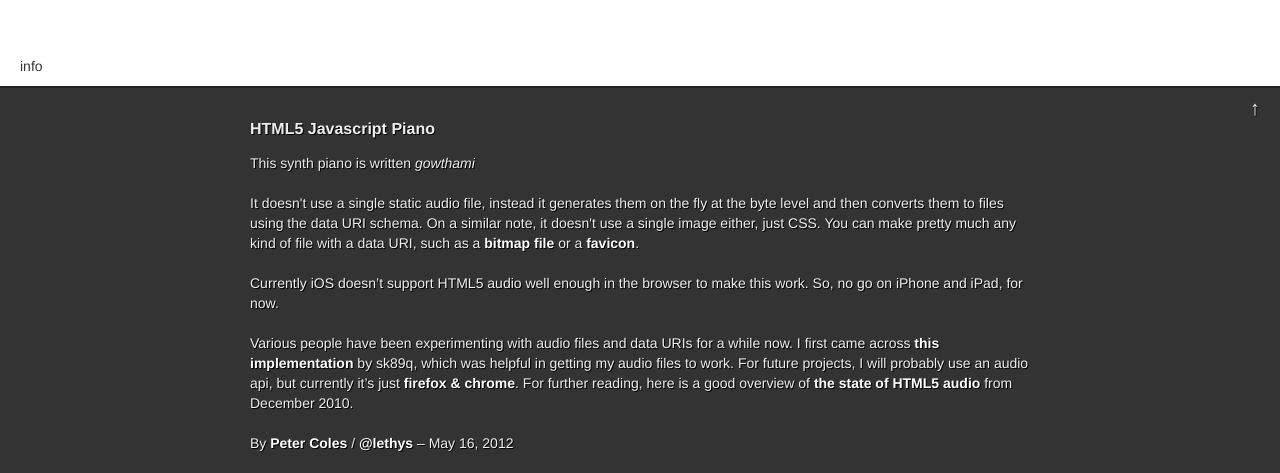
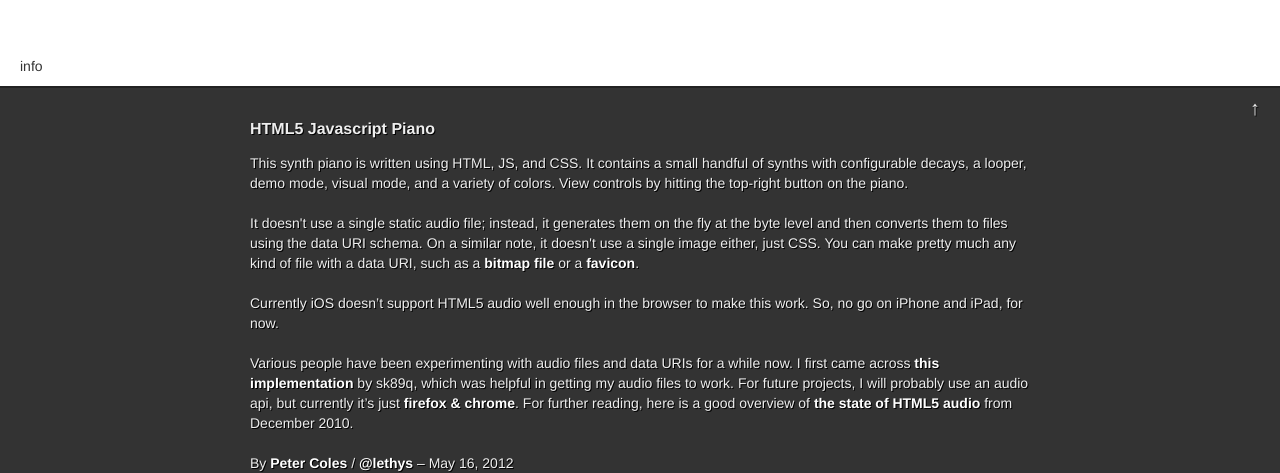
Before and after one commit to 23MH1A05F1/piano, a plain HTML site: page index.html in a window 1280 px wide. Shown: the part 714-1187 px from the top of the page. Drawn offline with Linux system fonts and the light colour scheme.

Commit message:
Fix typos and update dates in index.html

```diff
--- a/index.html
+++ b/index.html
@@ -41,14 +41,14 @@
             <p id="top">↑</p>
             <div id="below-inner">
                 <h2>HTML5 Javascript Piano</h2>
-                <p>This synth piano is written <em>gowthami</em using HTML, JS, and CSS. It contains a small handful of synths with configurable decays, a looper, demo mode, visual mode, and a variety of colors. View controls by hitting the top-right button on the piano.</p>
+                <p>This synth piano is written using HTML, JS, and CSS. It contains a small handful of synths with configurable decays, a looper, demo mode, visual mode, and a variety of colors. View controls by hitting the top-right button on the piano.</p>
                 <p>
-                    It doesn't use a single static audio file, instead it generates them on the fly at the byte level and then converts them to files using the data URI schema. On a similar note, it doesn't use a single image either, just CSS.
+                    It doesn't use a single static audio file; instead, it generates them on the fly at the byte level and then converts them to files using the data URI schema. On a similar note, it doesn't use a single image either, just CSS.
                     You can make pretty much any kind of file with a data URI, such as a
                     <a href="http://mrcoles.com/low-res-paint/">bitmap file</a> or a
                     <a href="http://mrcoles.com/favicon-generator/">favicon</a>.
                 </p>
-                <p><span title="may 16 , 2025">Currently</span> iOS doesn’t support HTML5 audio well enough in the browser to make this work. So, no go on iPhone and iPad, for now.</p>
+                <p><span title="may 16 , 2023">Currently</span> iOS doesn’t support HTML5 audio well enough in the browser to make this work. So, no go on iPhone and iPad, for now.</p>
                 <p>Various people have been experimenting with audio files and data URIs for a while now. I first came across <a href="http://www.sk89q.com/playground/jswav/">this implementation</a> by sk89q, which was helpful in getting my audio files to work. For future projects, I will probably use an audio api, but currently it’s just <a href="http://caniuse.com/audio-api">firefox &amp; chrome</a>. For further reading, here is a good overview of <a href="http://matt.west.co.tt/music/jasmid-midi-synthesis-with-javascript-and-html5-audio/">the state of HTML5 audio</a> from December 2010.</p>
                 <p>
                     By <a href="http://mrcoles.com">Peter Coles</a>
```
